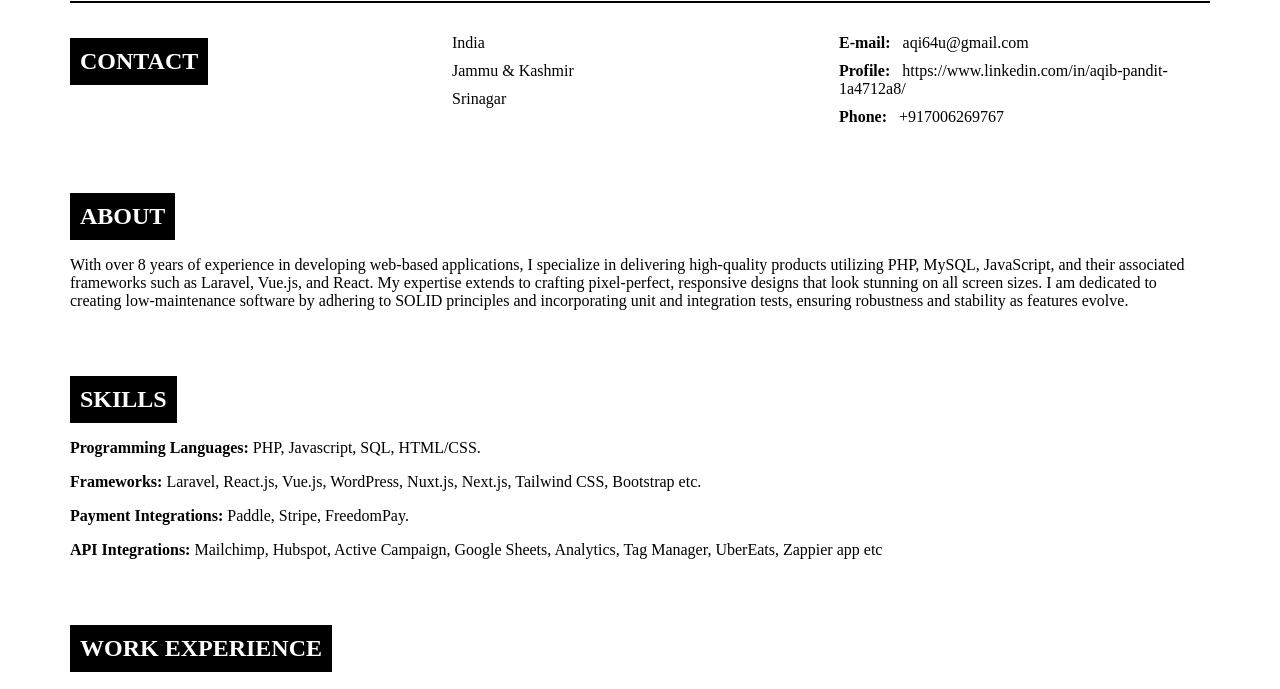
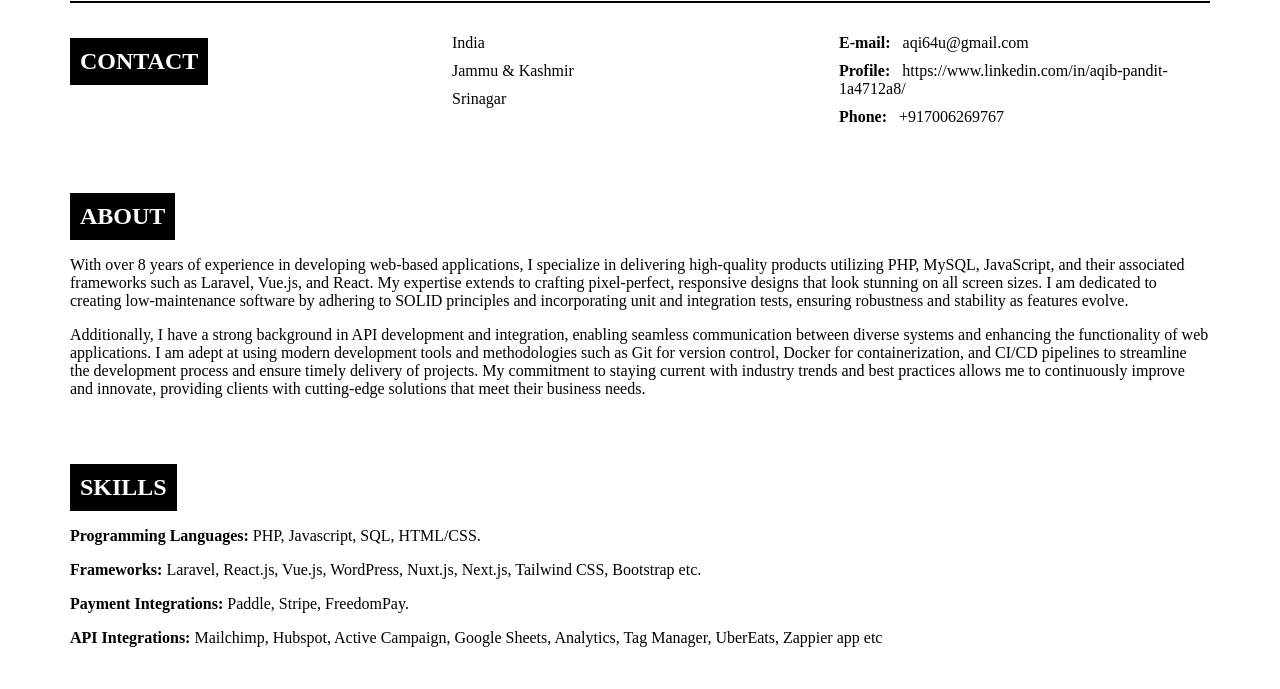
Before and after one commit to aqib-git/resume, a plain HTML site: page index.html in a window 1280 px wide. Shown: the part 79-768 px from the top of the page. Drawn offline with Linux system fonts and the light colour scheme.

Commit message:
Update index.html

```diff
--- a/index.html
+++ b/index.html
@@ -30,7 +30,10 @@
         <section id="about">
             <h2 class="section-title">About</h2>
             <p>
-                With over 8 years of experience in developing web-based applications, I specialize in delivering high-quality products utilizing PHP, MySQL, JavaScript, and their associated frameworks such as Laravel, Vue.js, and React. My expertise extends to crafting pixel-perfect, responsive designs that look stunning on all screen sizes. I am dedicated to creating low-maintenance software by adhering to SOLID principles and incorporating unit and integration tests, ensuring robustness and stability as features evolve.
+            With over 8 years of experience in developing web-based applications, I specialize in delivering high-quality products utilizing PHP, MySQL, JavaScript, and their associated frameworks such as Laravel, Vue.js, and React. My expertise extends to crafting pixel-perfect, responsive designs that look stunning on all screen sizes. I am dedicated to creating low-maintenance software by adhering to SOLID principles and incorporating unit and integration tests, ensuring robustness and stability as features evolve.
+            </p>
+            <p>
+                Additionally, I have a strong background in API development and integration, enabling seamless communication between diverse systems and enhancing the functionality of web applications. I am adept at using modern development tools and methodologies such as Git for version control, Docker for containerization, and CI/CD pipelines to streamline the development process and ensure timely delivery of projects. My commitment to staying current with industry trends and best practices allows me to continuously improve and innovate, providing clients with cutting-edge solutions that meet their business needs.
             </p>
         </section>
         <section id="skills">
```
